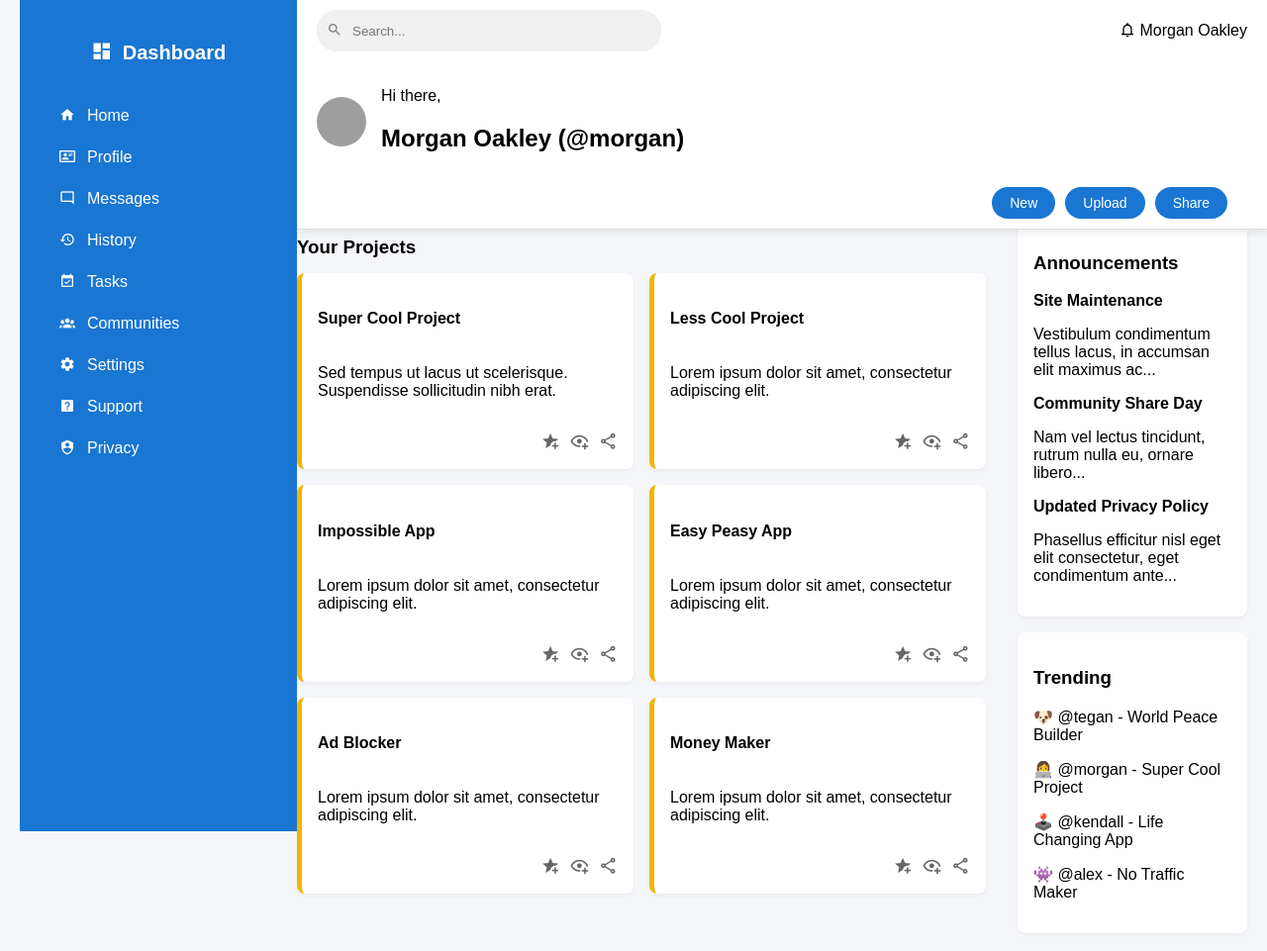
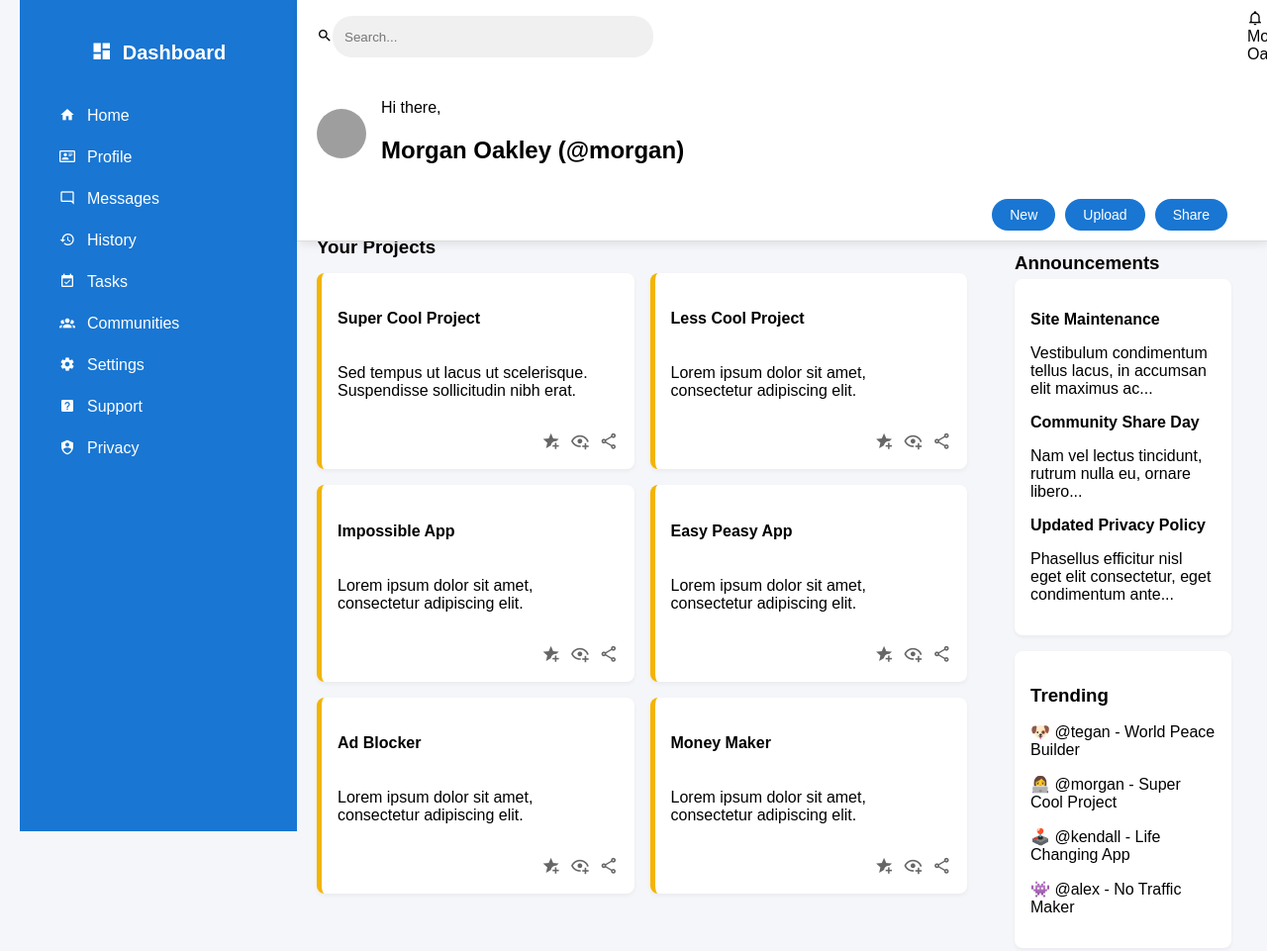
Before and after one commit to Habiba121220/koya, a plain HTML site: page index.html in a window 1280 px wide. Shown: the whole page at 99% size. Drawn offline with Linux system fonts and the light colour scheme; grey boxes are pictures that could not be loaded.

Commit message:
Add files via upload

```diff
--- a/index.css
+++ b/index.css
@@ -79,10 +79,15 @@ body {
 /* Search bar */
 .search {
   display: flex;
-  align-items: center;
+
   background: #f0f0f0;
   padding: 5px 10px;
   border-radius: 20px;
+  width: 40%;
+  align-items: center;
+  margin-right: 600px;
+  padding: 5px, 10px;
+
 }
 
 .search i {
@@ -96,9 +101,11 @@ body {
   background: transparent;
   width: 300px;
   height: 30px;
+
+
 }
 
-/* Welcome block */
+
 .welcome {
   display: flex;
   align-items: center;
@@ -133,7 +140,7 @@ body {
 
 }
 .btn:hover {
-  background: #135ba1;
+  background: green;
 }
 
 /* Content Section */
@@ -141,13 +148,14 @@ body {
   display: flex;
   gap: 2rem;
   margin-top: 220px; /* space for fixed nav */
-  margin-left: 300px;
+  margin-left: 320px;
   margin-right: 20px;
 }
 
 /* Projects */
 .project {
   flex: 3;
+  left: 10px;
 }
 
 .project h3 {
@@ -186,7 +194,16 @@ body {
 /* Right Panel */
 .right-panel {
   flex: 1;
+  padding: 1rem;
+  margin-bottom: 15px;
 }
+.right-panel h3 {
+  margin-bottom: 5px;
+}
+.announcements{
+  margin-bottom: 30px;
+}
+
 
 .announcements, .trending {
   background-color: white;
--- a/index.html
+++ b/index.html
@@ -25,8 +25,9 @@
   <div class="nav">
 
     <div class="nav-top">
+       <i class="mdi mdi-magnify"></i>
       <div class="search">
-        <i class="mdi mdi-magnify"></i>
+
         <input type="text" placeholder="Search...">
       </div>
       <div>
@@ -52,7 +53,7 @@
     </div>
   </div>
 
-  <!-- Content -->
+
   <section class="content-section">
     <div class="project">
       <h3>Your Projects</h3>
@@ -126,10 +127,13 @@
       </div>
     </div>
 
-    <!-- Right Panel -->
+
     <aside class="right-panel">
+
+      <h3>Announcements</h3>
+
       <div class="announcements">
-        <h3>Announcements</h3>
+
         <ul>
           <li>
             <strong>Site Maintenance</strong>
```
